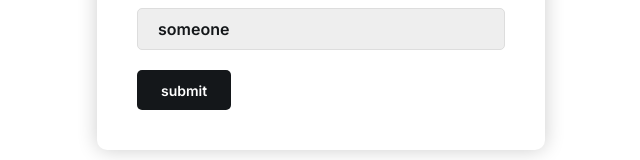
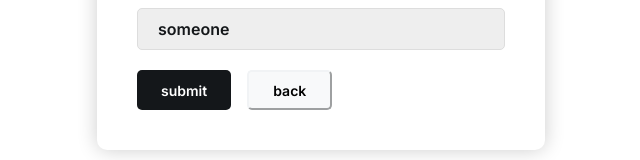
Before and after one commit to ra-kesh/rave, a React (Create React App) app: page /signup in a window 1280 px wide. Shown: the part 568-728 px from the top of the page, without its empty margins (319-959 px from the left). Built offline with nearby package versions, Linux system fonts and the light colour scheme.

Commit message:
feat;added a back button

```diff
--- a/src/components/Form/SignUpForm.jsx
+++ b/src/components/Form/SignUpForm.jsx
@@ -1,6 +1,7 @@
 import React, { useState } from "react";
 import {
   StyledButton,
+  StyledButtonOutline,
   StyledError,
   StyledForm,
   FormWrapper,
@@ -8,6 +9,8 @@ import {
 } from "./Form.style";
 import { useDispatch } from "react-redux";
 import { userSignup } from "../../features/auth/authServices";
+import { Flex } from "../Util";
+import { useNavigate } from "react-router-dom";
 
 const initialState = {
   name: "someone",
@@ -17,11 +20,20 @@ const initialState = {
   confirmPassword: "someone",
 };
 
+const ErrorDiv = ({ error }) => {
+  return (
+    <StyledError>
+      <p>{error}</p>
+    </StyledError>
+  );
+};
+
 export const SignUpForm = () => {
   const [data, setData] = useState(initialState);
   const [error, setError] = useState("");
 
   const dispatch = useDispatch();
+  const navigate = useNavigate();
 
   const handleSubmit = (e) => {
     e.preventDefault();
@@ -44,14 +56,6 @@ export const SignUpForm = () => {
     const inputName = e.currentTarget.name;
     const value = e.currentTarget.value;
     setData((prev) => ({ ...prev, [inputName]: value }));
-  };
-
-  const ErrorDiv = () => {
-    return (
-      <StyledError>
-        <p>{error}</p>
-      </StyledError>
-    );
   };
 
   return (
@@ -100,8 +104,18 @@ export const SignUpForm = () => {
             onChange={handleInput}
           />
 
-          {error && <ErrorDiv />}
-          <StyledButton type="submit">submit</StyledButton>
+          {error && <ErrorDiv error={error} />}
+          <Flex>
+            <StyledButton type="submit">submit</StyledButton>
+            <StyledButtonOutline
+              onClick={(e) => {
+                e.preventDefault();
+                navigate(-1);
+              }}
+            >
+              back
+            </StyledButtonOutline>
+          </Flex>
         </StyledForm>
       </FormWrapper>
     </>
```
